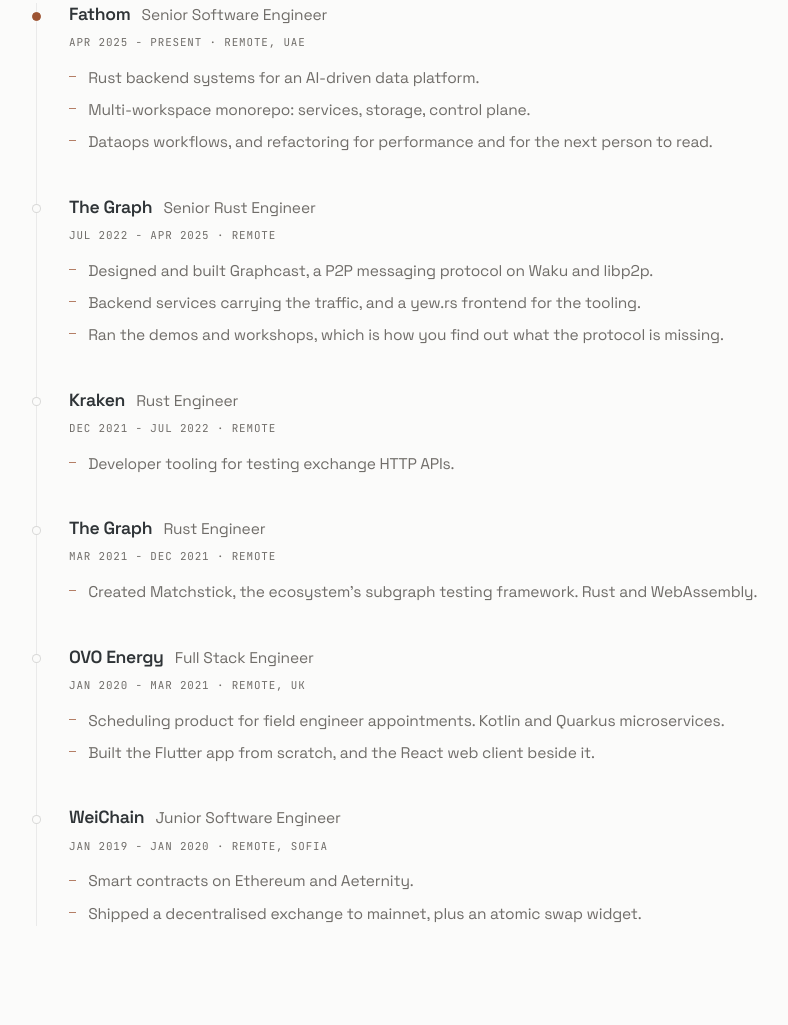
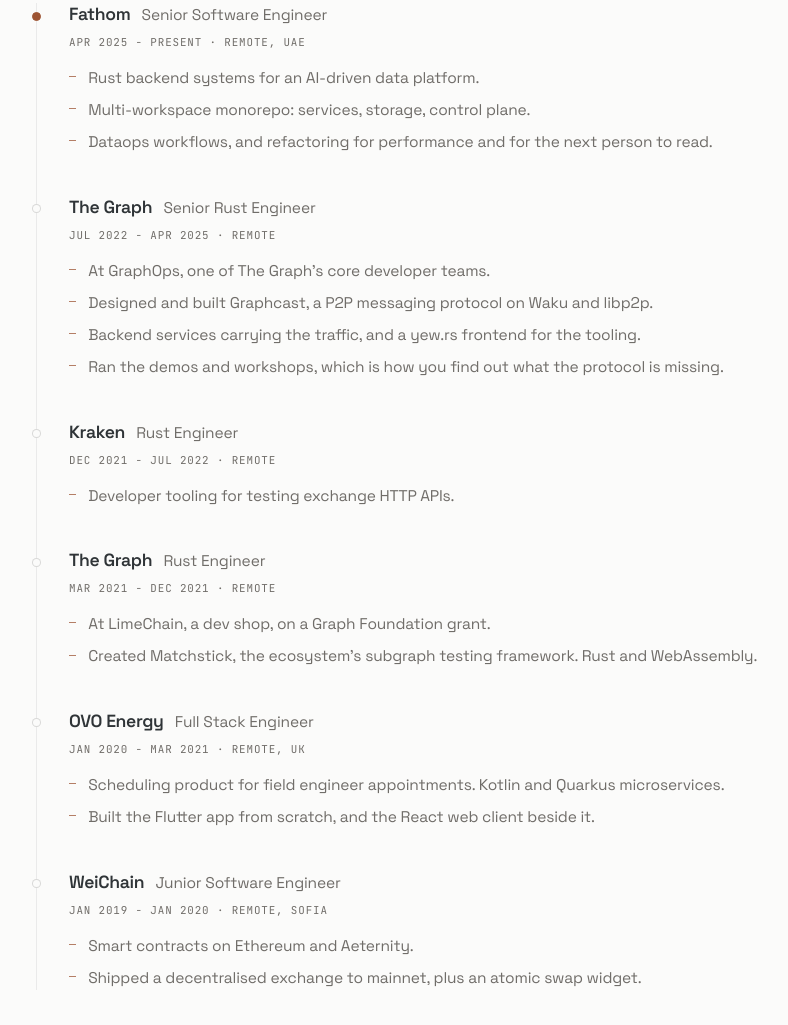
Before and after one commit to cargopete/cargopete, an Astro site: page /resume in a window 1280 px wide. Shown: the part 983-2008 px from the top of the page, without its empty margins (89-877 px from the left). Built offline with nearby package versions, Linux system fonts and the light colour scheme; Astro itself is replaced by a stand-in of ours.

Commit message:
Resume: name GraphOps and LimeChain behind the Graph roles

```diff
--- a/src/pages/resume.astro
+++ b/src/pages/resume.astro
@@ -21,6 +21,7 @@
     role: 'Senior Rust Engineer',
     when: 'Jul 2022 - Apr 2025 · Remote',
     points: [
+      'At GraphOps, one of The Graph’s core developer teams.',
       'Designed and built Graphcast, a P2P messaging protocol on Waku and libp2p.',
       'Backend services carrying the traffic, and a yew.rs frontend for the tooling.',
       'Ran the demos and workshops, which is how you find out what the protocol is missing.',
@@ -39,6 +40,7 @@
     role: 'Rust Engineer',
     when: 'Mar 2021 - Dec 2021 · Remote',
     points: [
+      'At LimeChain, a dev shop, on a Graph Foundation grant.',
       'Created Matchstick, the ecosystem’s subgraph testing framework. Rust and WebAssembly.',
     ],
   },
```
